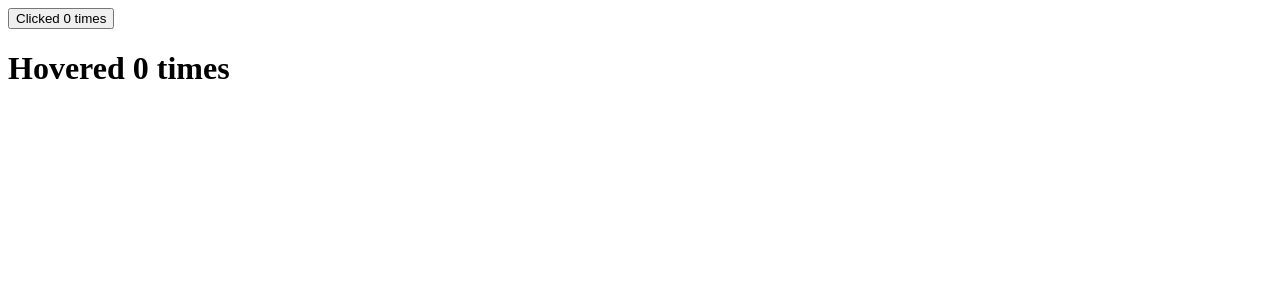
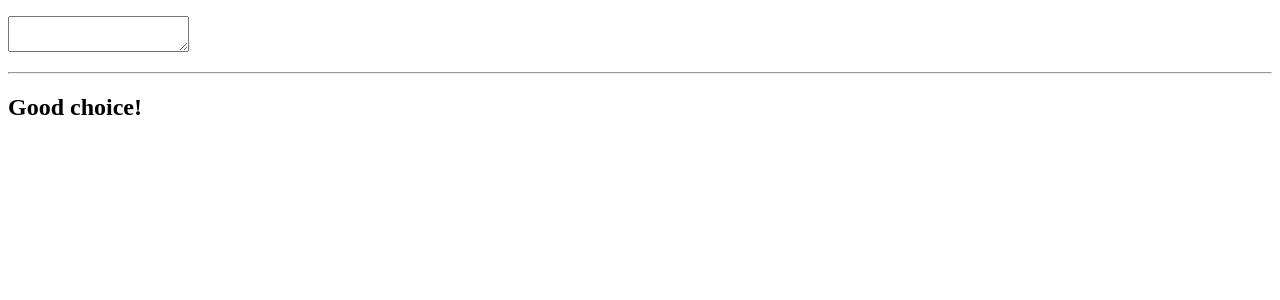
Before and after one commit to jahidhasan17/React-Learning, a React (Create React App) app: page / in a window 1280 px wide. Shown: the top 300 px of the page. Built offline with nearby package versions, Linux system fonts and the light colour scheme.

Commit message:
initial commit

```diff
--- a/src/App.js
+++ /dev/null
@@ -1,20 +0,0 @@
-import ClickCounter from "./components/ClickCounter";
-import HoverCounter from "./components/HoverCounter";
-import Counter from "./components/Counter";
-
-function App() {
-    console.log("Rendered App");
-    return (
-        <div>
-            <Counter render={(counter, incrementCount) => (
-                <ClickCounter count={counter} incrementCount={incrementCount} />
-            )}/>
-
-            <Counter render={(counter, incrementCount) => (
-                <HoverCounter count={counter} incrementCount={incrementCount} />
-            )}/>
-        </div>
-    );
-}
-
-export default App;
--- a/src/components/ClickCounter.js
+++ /dev/null
@@ -1,10 +0,0 @@
-
-export default function ClickCounter({count, incrementCount}) {
-    return (
-        <div>
-            <button type="button" onClick={incrementCount}>
-                Clicked {count} times
-            </button>
-        </div>
-    )
-}
--- a/src/components/Counter.js
+++ /dev/null
@@ -1,23 +0,0 @@
-import React from "react";
-
-class Counter extends React.Component {
-    state = {
-        count: 0,
-    }
-
-    incrementCount = () => {
-        this.setState((prevState) => {
-            return {
-                count: prevState.count + 1
-            }
-        })
-    }
-
-    render() {
-        const {render} = this.props;
-        const {count} = this.state;
-        return render(count, this.incrementCount);
-    }
-}
-
-export default Counter;
--- a/src/components/HoverCounter.js
+++ /dev/null
@@ -1,8 +0,0 @@
-
-export default function HoverCounter({count, incrementCount }) {
-    return (
-        <div>
-            <h1 onMouseOver={incrementCount}> Hovered {count} times</h1>
-        </div>
-    );
-}
--- a/src/index.js
+++ b/src/index.js
@@ -1,16 +1,65 @@
-import React from 'react';
+//import React from 'react';
 import ReactDOM from 'react-dom/client';
-import App from './App';
-import reportWebVitals from './reportWebVitals';
+// import App from './App';
+//import reportWebVitals from './reportWebVitals';
 
-const root = ReactDOM.createRoot(document.getElementById('root'));
-root.render(
-  <React.StrictMode>
-      <App />
-  </React.StrictMode>
-);
+let states = [];
+let stateIndex = -1;
+
+function useState(defaultValue) {
+    const index = ++stateIndex;
+
+    if(states[index]) return states[index];
+
+    const setValue = (newValue) => {
+        states[index][0] = newValue;
+        console.log(index, newValue, states);
+        renderComponentt();
+    }
+
+    const returnArray = [defaultValue, setValue];
+    states[index] = returnArray;
+    return returnArray;
+}
+
+
+function App() {
+    const [todo, setTodo] = useState('');
+    const [warning, setWarning] = useState(null);
+
+    const handleInput = (e) => {
+        const inputValue = e.target.value;
+        const updatedWarning = inputValue.includes('.js')
+            ? 'You need javascript skill to complete the task. Do you have it?'
+            : null;
+        setTodo(inputValue);
+        setWarning(updatedWarning);
+    }
+
+    return (
+        <div>
+            <p>{todo}</p>
+            <p>
+                <textarea name="todo"  cols="20" rows="2" value={todo} onChange={handleInput}></textarea>
+            </p>
+            <hr />
+            <h2>{warning || 'Good choice!'}</h2>
+        </div>
+    )
+}
+
+
+function renderComponentt() {
+    stateIndex = -1;
+    const root = ReactDOM.createRoot(document.getElementById('root'));
+    root.render(
+        <App />
+    );
+}
+
+renderComponentt();
 
 // If you want to start measuring performance in your app, pass a function
 // to log results (for example: reportWebVitals(console.log))
 // or send to an analytics endpoint. Learn more: https://bit.ly/CRA-vitals
-reportWebVitals();
+//reportWebVitals();
```
Also changed, not shown: src/HOC/withCounter.js (deleted, +0 -22 lines).
